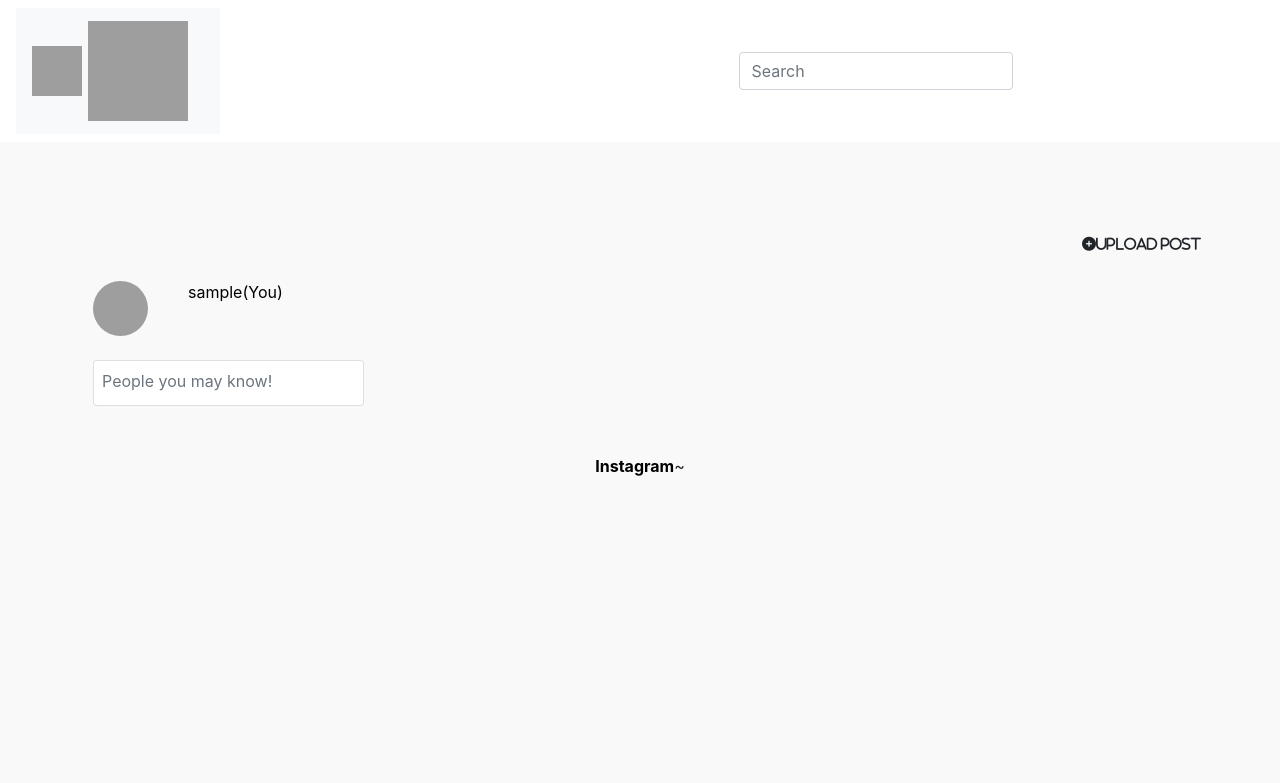
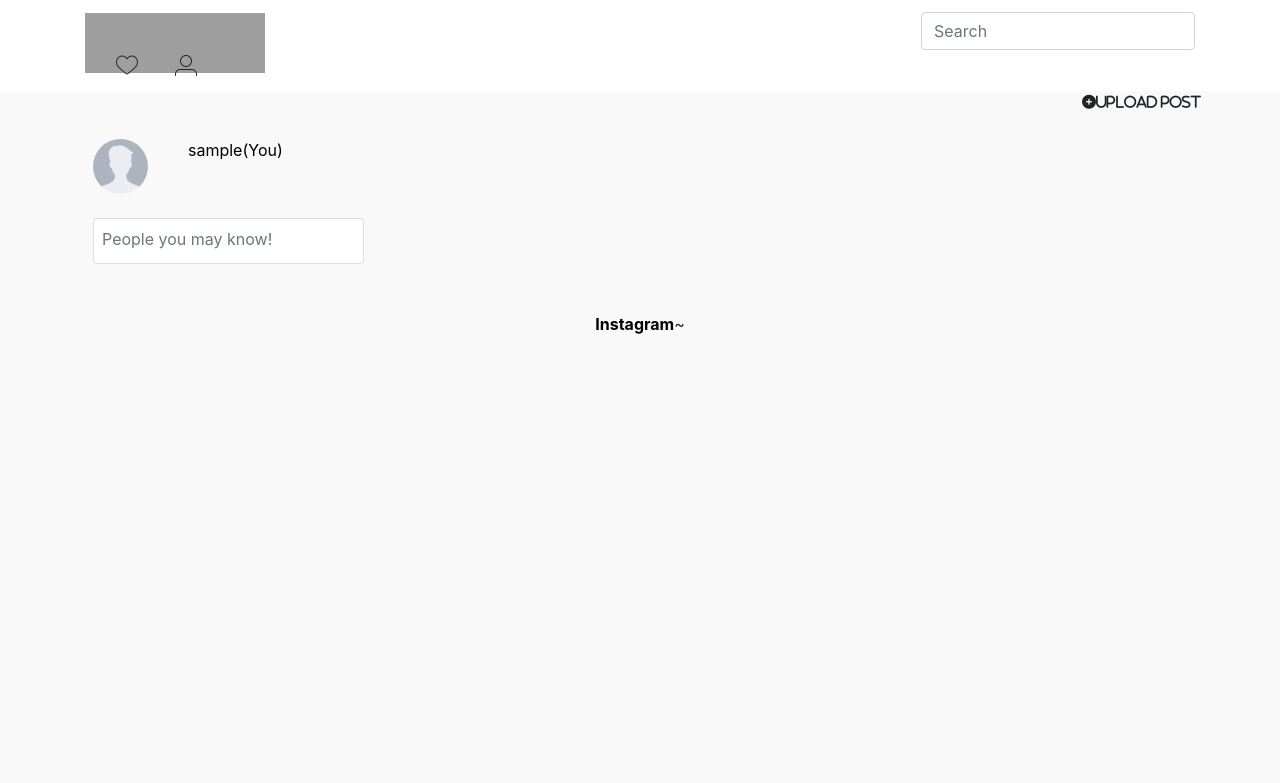
Before and after one commit to CharityMutonii/insta_clone, a Django app: page / in a window 1280 px wide. Shown: the top 783 px of the page. Run offline with Django 3.2, Linux system fonts and the light colour scheme; the visitor is signed in with stand-in values (Sample User, id 1); data comes from the database, SQL or seed files in the repository; data that the repository does not hold is empty; some libraries are stand-ins or nearby versions; grey boxes are pictures that could not be loaded.

Commit message:
made changes

```diff
--- a/insta/templates/base.html
+++ b/insta/templates/base.html
@@ -17,7 +17,7 @@
     <link rel="stylesheet" href="{% static 'css/styles.css' %}">
     <title>Instagram</title>
 </head>
-<body class="reg">
+<body class="reg" style=" background-color:#f9f9f9;">
 {% block content %}
 
 {% endblock %}
--- a/insta/templates/insta/index.html
+++ b/insta/templates/insta/index.html
@@ -78,16 +78,16 @@
                 <div class="card-body mb-4">
                     <a href="{% url 'comment' image.id %}"><div class="card-text"
                          style="background-image:url({{ image.image.url }});;background-size: contain;position: sticky">
-                        <img src="{{image.image.url}}" style="" class="card-img" width="100%"/>
+                        <img src="{{image.image.url}}"  class="card-img" width="100%"/>
                     </div></a>
                 </div>
                 <div class="iconic ml-2">
                     <button class="btn btn-sm" type="submit" name="image_id" value="{{image.id}}">
                         <a href="{% url 'comment' image.id %}"><i class="far fa-heart hearticon mx-auto"
-                                                                  aria-hidden="true" style=""></i></a>
+                                                                  aria-hidden="true" style="color: black;"></i></a>
                     </button>
                     <button class="btn btn-sm" type="submit"><a href="{% url 'comment' image.id %}"><i
-                            class="far fa-comment hearticon mx-auto" aria-hidden="true"></i>
+                            class="far fa-comment hearticon mx-auto" aria-hidden="true" style="color: black;"></i>
                     </a></button>
                 </div>
                 <span class="ml-4 mb-1"><strong style="color: black;">{{image.likes.count}} like{{image.likes.count|pluralize}}</strong></span>
--- a/insta/templates/insta/layout.html
+++ b/insta/templates/insta/layout.html
@@ -20,7 +20,7 @@
     <link rel="stylesheet" href="{% static 'css/styles.css' %}">
     <title>Instagram</title>
 </head>
-<body>
+<body style=" background-color:#f9f9f9;">
 {% include 'insta/navbar.html' %}
 {% block content %}
 
--- a/insta/templates/insta/navbar.html
+++ b/insta/templates/insta/navbar.html
@@ -1,11 +1,13 @@
-<!-- <div class="navbar fixed-top bg-white">
+<div class="navbar fixed-top bg-white">
     <nav class="container">
       <span class="navbar-brand mb-0 h1">
           <a href="/">
               <div id="brand" class="instaicon logo d-none d-sm-block">
-                  <img src="https://www.google.com/url?sa=i&url=https%3A%2F%2Funsplash.com%2Fimages%2Fthings%2Fbook&psig=AOvVaw13hSWdikWy4UOO1hs6de_Y&ust=1620203497036000&source=images&cd=vfe&ved=0CAIQjRxqFwoTCKCqwMHOr_ACFQAAAAAdAAAAABAD" alt="">
+                  <img src="https://upload.wikimedia.org/wikipedia/commons/0/06/%C4%B0nstagram-Profilime-Kim-Bakt%C4%B1-1.png" alt="" width="180" height="60" style=" display: inline; padding:0px;">
               </div>
-              <div class="instaicon mainicon d-block d-sm-none"></div>
+              <div class="instaicon mainicon d-block d-sm-none">
+                <img src="" alt="">
+              </div>
           </a>
       </span>
       <div class="" style="margin-left:50%;">
@@ -20,14 +22,14 @@
             <a href="{% url 'profile' user.username %}" class="instaicon pers"></a>
         </span>
     </nav>
-</div> -->
+</div>
 
 
 
-<nav class="navbar navbar-expand-lg navbar-light bg-white">
+<!-- <nav class="navbar navbar-expand-lg navbar-light bg-white">
     <nav class="navbar navbar-light bg-light">
         <a class="navbar-brand" href="/">
-          <img src="https://i.pinimg.com/originals/0f/1e/cd/0f1ecd724117e27390873d3e42b24571.jpg" width="50" height="50" alt="">
+          <img src="https://www.edigitalagency.com.au/wp-content/uploads/Instagram-logo-black-white-horizontal-png.png" width="50" height="50" alt="">
           <img src="https://encrypted-tbn0.gstatic.com/images?q=tbn:ANd9GcRCfUsmcYEHuUOVyorQkLvlSqKfH55V82TVlg&usqp=CAU" alt="" width="100" height="100">
         </a>
       </nav>
@@ -42,4 +44,4 @@
        <i class="spinner "></i>
    </form>
     </div>
-  </nav>
+  </nav> -->
--- a/insta/views.py
+++ b/insta/views.py
@@ -106,13 +106,14 @@ def post_comment(request, id):
             return HttpResponseRedirect(request.path_info)
     else:
         form = CommentForm()
+
     params = {
         'image': image,
         'form': form,
         'is_liked': is_liked,
         'total_likes': image.total_likes()
     }
-    return render(request, 'insta/single_post.html', params)
+    return render(request, 'insta/single _post.html', params)
 
 class PostLikeToggle(RedirectView):
     def get_redirect_url(self, *args, **kwargs):
```
Also changed, not shown: insta/templates/insta/single _post.html (+4 -3 lines), media/defaulty.png (added), media/images/babyboy.jpeg (added), media/images/defaulty.png (added).
